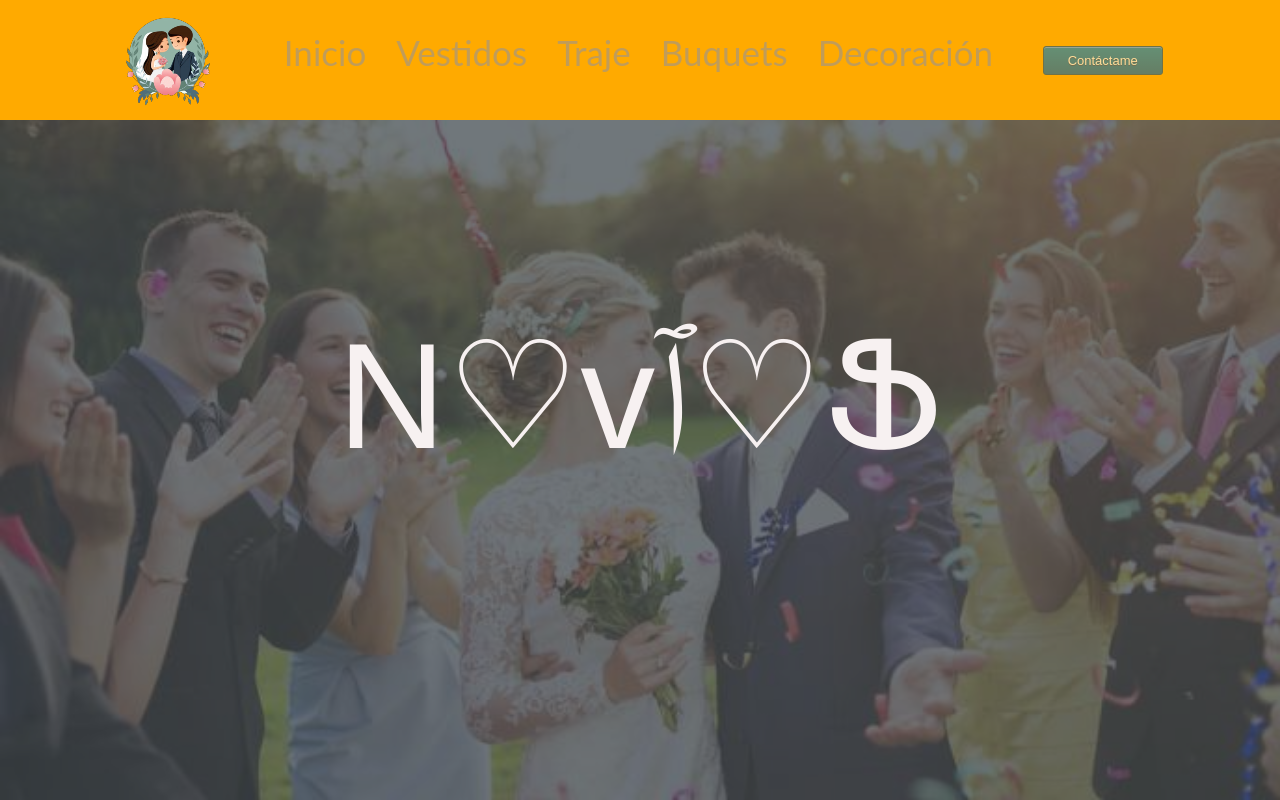
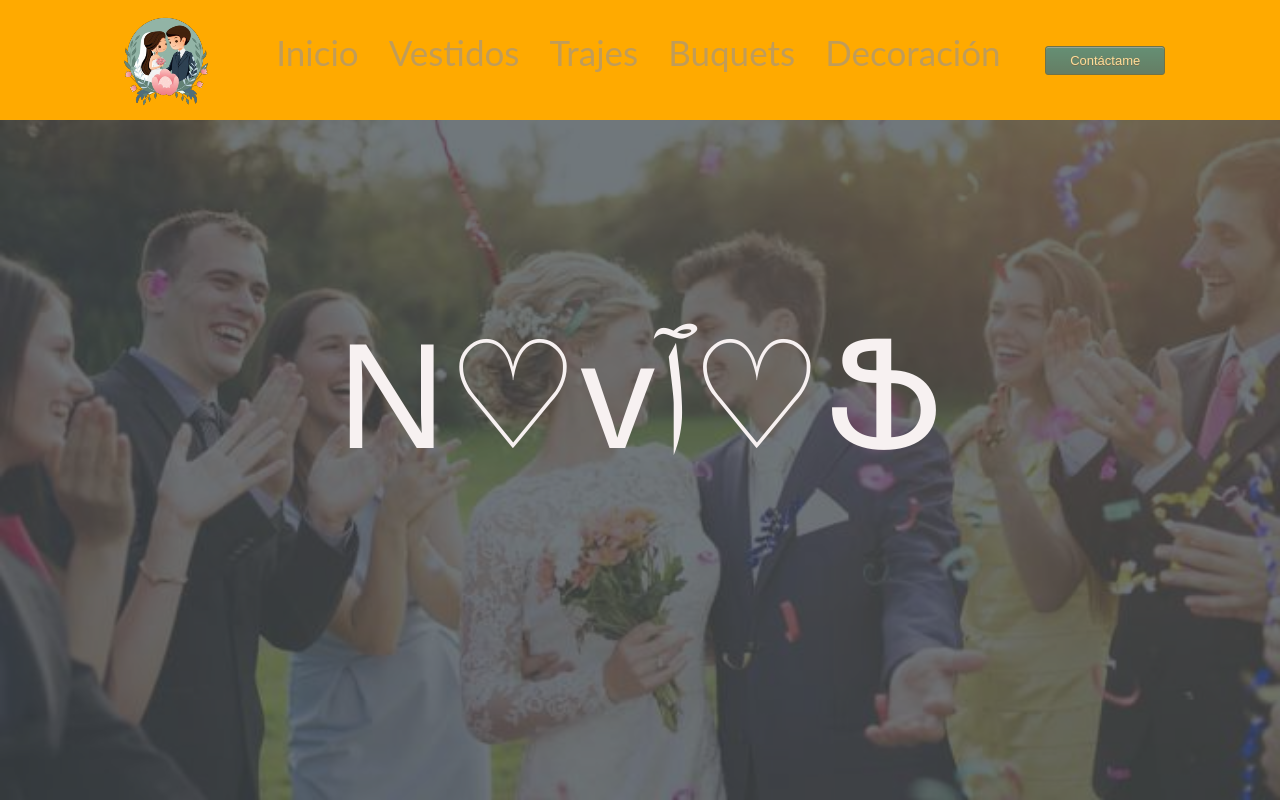
Before and after one commit to civiampe/CinthyaAmaya, a plain HTML site: page index.html in a window 1280 px wide. Shown: the top 800 px of the page. Drawn offline with nearby package versions, Linux system fonts and the light colour scheme.

Commit message:
Update index.html

```diff
--- a/index.html
+++ b/index.html
@@ -19,7 +19,7 @@
                 <ul>
                     <li><a href="#Inicio">Inicio</a></li>
                     <li><a href="#Vestido de Novia">Vestidos</a></li>
-                    <li><a href="#Traje de Novio">Traje</a></li>
+                    <li><a href="#Traje de Novio">Trajes</a></li>
                     <li><a href="#Buquets">Buquets</a></li>
                     <li><a href="#Decoracion">Decoración</a></li>
                 </ul>
```
